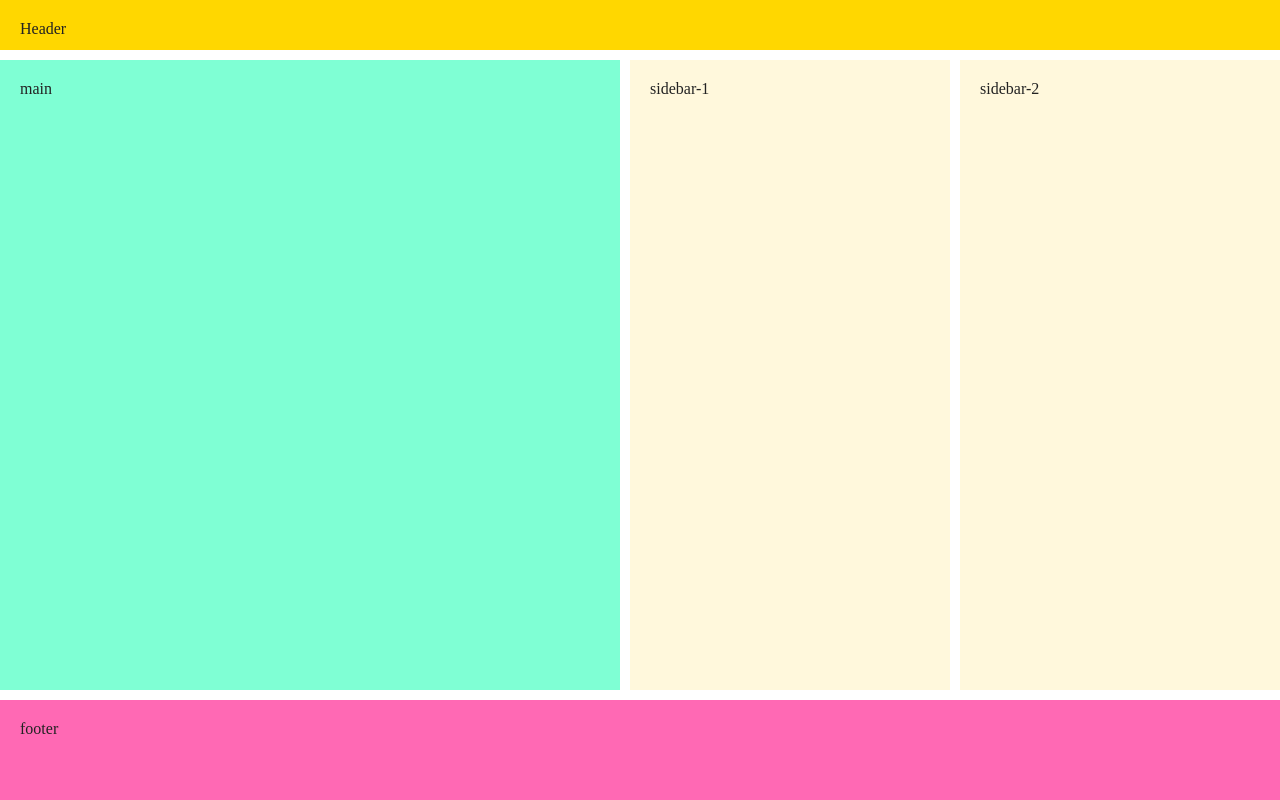
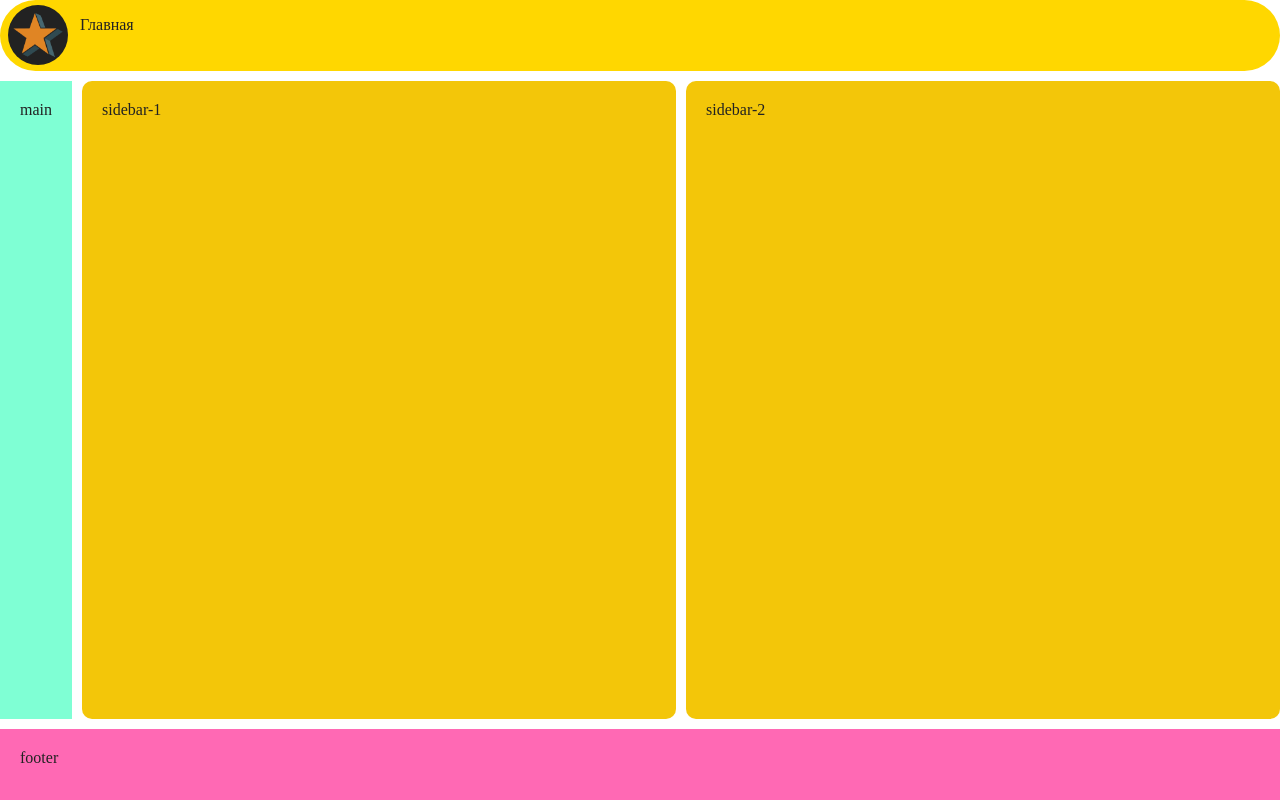
Before and after one commit to Kirllik/HTML_Lessons, a website built with Parcel: page html_Grid/index.html in a window 1280 px wide. Built offline with nearby package versions, Linux system fonts and the light colour scheme.

Commit message:
Использование класса, наряду с id key

```diff
--- a/html_Grid/css/main.css
+++ b/html_Grid/css/main.css
@@ -29,14 +29,30 @@ body {
   grid-gap: 10px;
   height: 100vh;
   margin: 0;
-  grid-template-rows: 50px 1fr 100px;
-  grid-template-columns: 5fr 25% 25%;
+  grid-template-rows: 1fr 9fr 1fr;
+  grid-template-columns: 1fr 9fr 9fr;
 }
 
 #header {
-  padding: 20px;
-  background: gold;
+  border-radius: 100px;
+  background-color: gold;
   grid-area: header;
+}
+
+
+
+.glav{
+  margin-left: 80px;
+  grid-area: header;
+}
+
+
+
+#header img {
+  margin-left: 3px;
+  border-radius: 50px;
+  padding: 5px;
+  width: 60px;
 }
 
 #main {
@@ -46,16 +62,15 @@ body {
 }
 
 #sidebar-1, #sidebar-2 {
+  border-radius: 10px;
   padding: 20px;
-  background-color: cornsilk;
-  grid-area: main;
+  background-color: #f3c609;
   grid-area: sidebar-1;
 }
 
-#sidebar-2 {
+#sidebar-2{
   grid-area: sidebar-2;
 }
-
 
 #footer {
   padding: 20px;
--- a/html_Grid/index.html
+++ b/html_Grid/index.html
@@ -28,7 +28,10 @@
 <body>
 
   <!-- Add your site or application content here -->
-  <header id="header">Header</header>
+  <header id="header"><img src="icon.png"></header>
+
+  <p class="glav">Главная</p>
+
   <div id="main">main</div>
   <div id="sidebar-1">sidebar-1</div>
   <div id="sidebar-2">sidebar-2</div>
```
